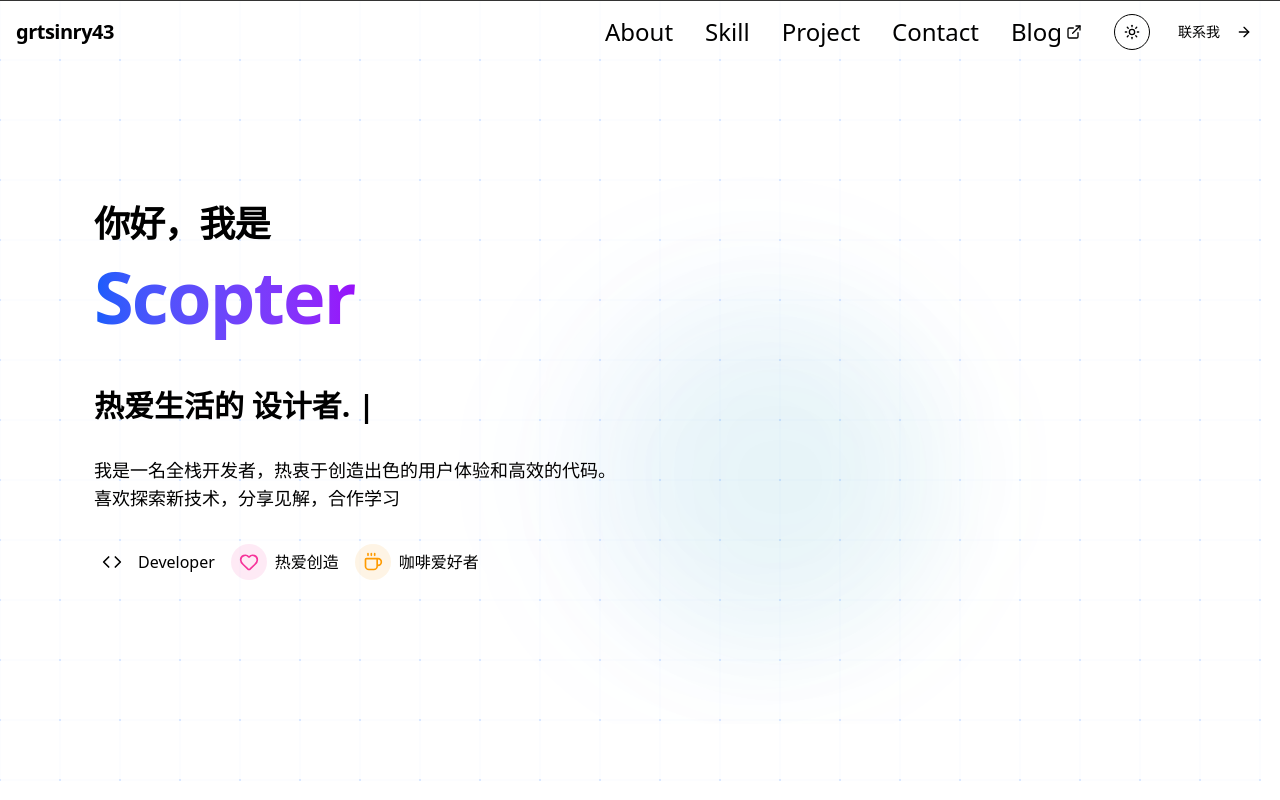
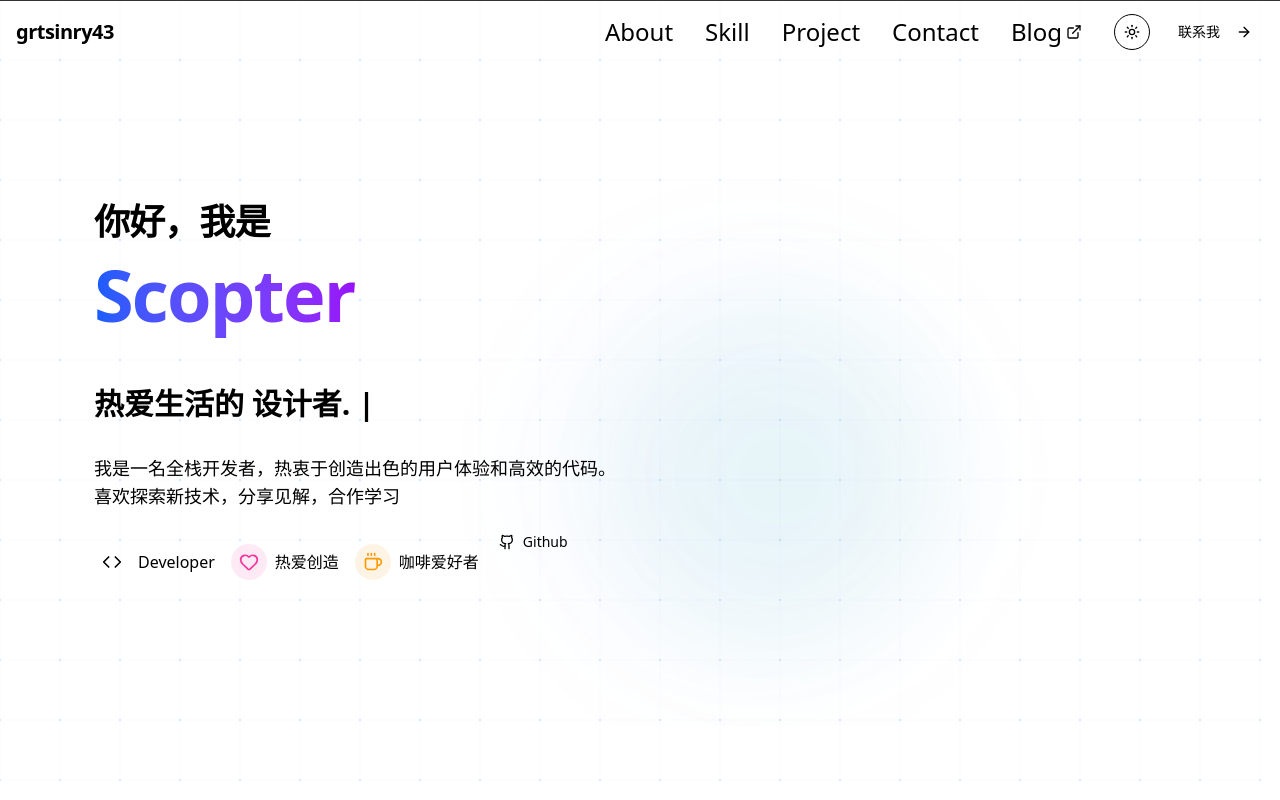
Before and after one commit to PPP16552102/Scott-Quill, a Next.js app: page /en in a window 1280 px wide. Built offline with nearby package versions, Linux system fonts and the light colour scheme.

Commit message:
feat: magnetic button component success

```diff
--- a/src/components/sections/personal-intro.tsx
+++ b/src/components/sections/personal-intro.tsx
@@ -8,7 +8,9 @@ import {
 import TextRevealEffect from "../ui/text-reveal-effect";
 import AnimatedGradientText from "../ui/animated-gradient-text";
 import { useTypeWriter } from "@/hooks/use-type-writer";
-import { Code, Coffee, Heart } from "lucide-react";
+import { Code, Coffee, Github, Heart } from "lucide-react";
+import MagneticButton from "../ui/magnetic-button";
+import { Button } from "../ui/button";
 
 const GsapPersonalIntro = () => {
   const containerRef = useRef<HTMLDivElement | null>(null);
@@ -165,6 +167,16 @@ const GsapPersonalIntro = () => {
                 </div>
                 <span>咖啡爱好者</span>
               </motion.div>
+              <div className="flex flex-wrap gap-4 ml-2">
+                <MagneticButton strength={20}>
+                  <Button asChild variant="default" className="rounded-full">
+                    <a className="flex items-center gap-2">
+                      <Github className="h-5 w-5" />
+                      Github
+                    </a>
+                  </Button>
+                </MagneticButton>
+              </div>
             </div>
           </div>
         </div>
--- /dev/null
+++ b/src/components/ui/magnetic-button.tsx
@@ -0,0 +1,94 @@
+"use client";
+
+import { MouseEvent, ReactNode, useRef, useState } from "react";
+import { motion, useMotionValue, useSpring, useTransform } from "framer-motion";
+import { cn } from "@/lib/utils";
+
+interface MagneticButtonProps {
+  children: ReactNode;
+  className?: string;
+  strength?: number;
+  onClick?: () => void;
+  disabled?: boolean;
+}
+
+const MagneticButton = ({
+  children,
+  className,
+  strength = 40,
+  onClick,
+  disabled = false,
+}: MagneticButtonProps) => {
+  const buttonRef = useRef<HTMLButtonElement | null>(null);
+  const [isMagnetic, setIsMagnetic] = useState(true);
+
+  const mouseX = useMotionValue(0);
+  const mouseY = useMotionValue(0);
+
+  const springConfig = {
+    damping: 15,
+    stiffness: 150,
+  };
+  const x = useSpring(
+    useTransform(mouseX, [0, 1], [-strength, strength]),
+    springConfig
+  );
+  const y = useSpring(
+    useTransform(mouseY, [0, 1], [-strength, strength]),
+    springConfig
+  );
+
+  const handleMouseMove = (e: MouseEvent<HTMLButtonElement>) => {
+    if (!buttonRef.current || disabled || !isMagnetic) return;
+
+    const rect = buttonRef.current.getBoundingClientRect();
+    const centerX = rect.left + rect.width / 2;
+    const centerY = rect.top + rect.height / 2;
+
+    const distanceX = e.clientX - centerX;
+    const distanceY = e.clientY - centerY;
+
+    mouseX.set(distanceX / (rect.width / 2));
+    mouseY.set(distanceY / (rect.height / 2));
+  };
+
+  const handleMouseLeave = () => {
+    mouseX.set(0);
+    mouseY.set(0);
+  };
+
+  const handleButtonClick = () => {
+    if (disabled) return;
+
+    setIsMagnetic(false);
+    mouseX.set(0);
+    mouseY.set(0);
+
+    setTimeout(() => {
+      setIsMagnetic(true);
+    }, 500);
+
+    if (onClick) onClick();
+  };
+
+  return (
+    <motion.button
+      ref={buttonRef}
+      className={cn(
+        "relative overflow-hidden transition-colors",
+        disabled && "opacity-50 cursor-not-allowed",
+        className
+      )}
+      style={{ x, y }}
+      onMouseMove={handleMouseMove}
+      onMouseLeave={handleMouseLeave}
+      onClick={handleButtonClick}
+      whileTap={{ scale: 0.95 }}
+      disabled={disabled}
+    >
+      {children}
+    </motion.button>
+  );
+};
+
+export default MagneticButton;
```
